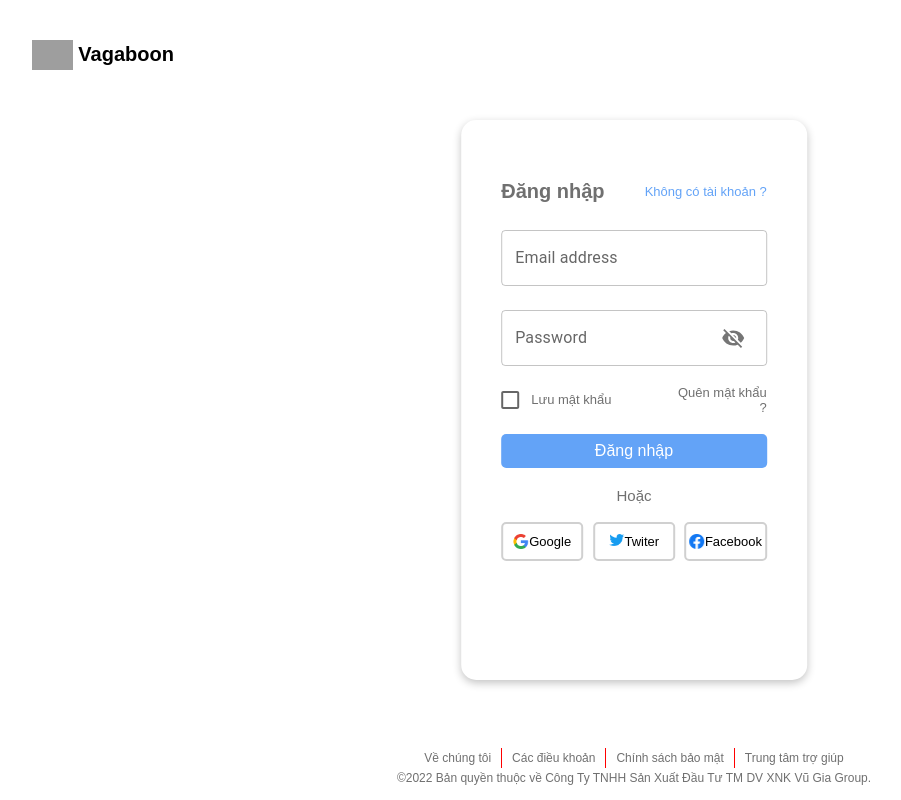
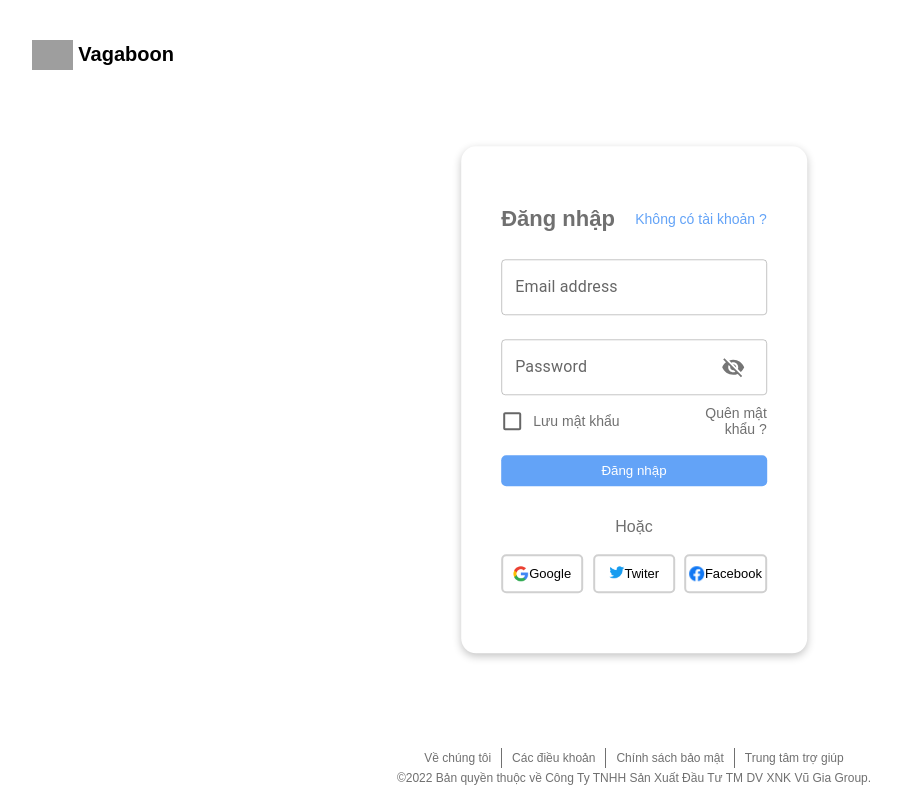
Before and after one commit to dainie17/test_du-an, a React (Create React App) app: page / in a window 1280 px wide. Shown: the whole page, without its empty margins (6-907 px from the left). Built offline with nearby package versions, Linux system fonts and the light colour scheme; grey boxes are pictures that could not be loaded.

Commit message:
login pass 8

```diff
--- a/package.json
+++ b/package.json
@@ -7,6 +7,7 @@
     "@emotion/styled": "^11.10.4",
     "@hookform/resolvers": "^2.9.8",
     "@mui/icons-material": "^5.10.6",
+    "@mui/lab": "^5.0.0-alpha.102",
     "@mui/material": "^5.10.6",
     "@mui/styled-engine-sc": "^5.10.6",
     "@testing-library/jest-dom": "^5.16.5",
--- a/src/CSS/Login_1.css
+++ b/src/CSS/Login_1.css
@@ -27,7 +27,6 @@
 .login{
     margin: 0 auto;
     width: 27%;
-    min-height: 70%;
     top:50%;
     left: 50%;
     transform: translate( -50%, -50%);
@@ -36,7 +35,6 @@
     box-shadow: rgba(0, 0, 0, 0.24) 0px 3px 8px;
     border-radius: 15px;
     padding: 60px 40px;
-    /* width: 27%; */
     display: flex;
     flex-direction: column;
 }
@@ -51,7 +49,7 @@
 
 .title_content{
     width: 50%;
-    font-size: 20px;
+    font-size: 22px;
     font-weight: 750;
     color: #707070;
 }
@@ -61,7 +59,7 @@
     text-align: right;
     color: #63A3F7;
     cursor: pointer;
-    font-size: 13px;
+    font-size: 14px;
 }
 
 .form_login_input{
@@ -77,26 +75,27 @@
     align-items: center;
     justify-content: space-between;
     margin-bottom: 5%;
+    margin-top: 2%;
 }
 
 .form_login_forgetmenot_left{
     width: 50%;
     display: flex;
     align-items: center;
-    margin-left: -12px;
+    margin-left: -10px;
     justify-content: space-between;
 }
 
 .title_chb{
     width: 80%;
-    font-size: 13px;
+    font-size: 14px;
 }
 
 .form_login_forgetmenot p{
     width: 35%;
     text-align: right;
     cursor: pointer;
-    font-size: 13px;
+    font-size: 14px;
 }
 
 
@@ -105,6 +104,8 @@
     background-color: #63A3F7;
     color: white;
     padding: 3% 2%;
+    border: none;
+    cursor: pointer;
     text-align: center;
     border-radius: 5px;
     margin-bottom: 7%;
@@ -113,7 +114,7 @@
 .login_or{
     width: 100%;
     text-align: center;
-    font-size: 15px;
+    font-size: 16px;
     margin-bottom: 7%;
     color: #707070;
 }
@@ -222,6 +223,6 @@
 .about_line{
     width: 1px;
     height: 20px;
-    background: #ff0000;
+    background: #707070;
     margin: 0 10px;
 }
--- a/src/Screen/Login_1.js
+++ b/src/Screen/Login_1.js
@@ -1,26 +1,30 @@
-import React from 'react';
-import * as Yup from 'yup';
-import { yupResolver } from '@hookform/resolvers/yup';
-import { useState } from 'react';
-import { useNavigate } from 'react-router-dom';
-import RHFTextField from '../bo_sung/RHFTextField';
-import { Stack, IconButton, InputAdornment, Checkbox } from '@mui/material';
-import { useForm } from 'react-hook-form';
-import FormProvider from '../bo_sung/FormProvider';
-import '../css/Login_1.css'
-import { Visibility, VisibilityOff } from '@mui/icons-material';
+import React from "react";
+import * as Yup from "yup";
+import { yupResolver } from "@hookform/resolvers/yup";
+import { useState } from "react";
+import { useNavigate } from "react-router-dom";
+import RHFTextField from "../bo_sung/RHFTextField";
+import { Stack, IconButton, InputAdornment, Checkbox } from "@mui/material";
+import { useForm } from "react-hook-form";
+import FormProvider from "../bo_sung/FormProvider";
+import { LoadingButton } from "@mui/lab";
+import "../css/Login_1.css";
+import { Visibility, VisibilityOff } from "@mui/icons-material";
 function Login_1() {
   const navigate = useNavigate();
+
   const [showPassConf, setShowPassConf] = useState(false);
 
   const LoginSchema = Yup.object().shape({
-        email: Yup.string().email('Email must be a valid email address').required('Email is required'),
-        password: Yup.string().required('Password is required'),
+    email: Yup.string()
+      .email("Email must be a valid email address")
+      .required("Email is required"),
+    password: Yup.string().required("Password is required"),
   });
 
   const defaultValues = {
-        email: '',
-        password: '',
+    email: "",
+    password: "",
     remember: true,
   };
 
@@ -35,22 +39,25 @@ function Login_1() {
   } = methods;
 
   const onSubmit = async () => {
-        navigate('/Home', { replace: true });
+    navigate("/Home", { replace: true });
   };
 
   return (
     <div className="container">
       <div className="logo_form">
-                <img className='logo' src='https://pngimg.com/uploads/bmw_logo/bmw_logo_PNG19705.png' />
-                <h1 className='name_logo'>Vagaboon</h1>
+        <img
+          className="logo"
+          src="https://pngimg.com/uploads/bmw_logo/bmw_logo_PNG19705.png"
+        />
+        <h1 className="name_logo">Vagaboon</h1>
       </div>
 
-            <div className='login'>
-                <div className='form_login_title'>
-                    <p className='title_content'>Đăng nhập</p>
-                    <p className='nouser'>Không có tài khoản ?</p>
+      <div className="login">
+        <div className="form_login_title">
+          <p className="title_content">Đăng nhập</p>
+          <p className="nouser">Không có tài khoản ?</p>
         </div>
-                <div className='form_login_input'>
+        <div className="form_login_input">
           <FormProvider methods={methods} onSubmit={handleSubmit(onSubmit)}>
             <Stack spacing={3}>
               <RHFTextField name="email" label="Email address" />
@@ -58,11 +65,13 @@ function Login_1() {
               <RHFTextField
                 name="password"
                 label="Password"
-                                type={showPassConf ? 'text' : 'password'}
+                type={showPassConf ? "text" : "password"}
                 InputProps={{
                   endAdornment: (
                     <InputAdornment position="end">
-                                            <IconButton onClick={() => setShowPassConf(!showPassConf)}>
+                      <IconButton
+                        onClick={() => setShowPassConf(!showPassConf)}
+                      >
                         {showPassConf ? <Visibility /> : <VisibilityOff />}
                       </IconButton>
                     </InputAdornment>
@@ -70,60 +79,54 @@ function Login_1() {
                 }}
               />
             </Stack>
+            <div className="form_login_forgetmenot">
+              <div className="form_login_forgetmenot_left">
+                <Checkbox />
+                <div className="title_chb">Lưu mật khẩu</div>
+              </div>
+              <p>Quên mật khẩu ?</p>
+            </div>
+            <button className='form_login_btn' type="submit" loading={isSubmitting}>
+                    Đăng nhập
+                </button>
           </FormProvider>
         </div>
 
-                <div className='form_login_forgetmenot'>
-                    <div className='form_login_forgetmenot_left'>
-                        <Checkbox />
-                        <div className='title_chb'>Lưu mật khẩu</div>
-                    </div>
-                    <p>Quên mật khẩu ?</p>
+        <div className="login_or">Hoặc</div>
+        <div className="form_login_with">
+          <div className="btn_gg">
+            <div className="logo_gg"></div>
+            <div className="title_gg">Google</div>
           </div>
 
-                <div className='form_login_btn'>
-                    Đăng nhập
+          <div className="btn_tw">
+            <div className="logo_tw" />
+            <div className="title_tw">Twiter</div>
           </div>
-                <div className='login_or'>Hoặc</div>
-                <div className='form_login_with'>
 
-                    <div className='btn_gg'>
-                        <div className='logo_gg'></div>
-                        <div className='title_gg'>
-                            Google
+          <div className="btn_fb">
+            <div className="logo_fb"></div>
+            <div className="title_fb">Facebook</div>
+          </div>
         </div>
       </div>
 
-                    <div className='btn_tw'>
-                        <div  className='logo_tw'/>
-                        <div className='title_tw'>
-                            Twiter
+      <div className="footer_login">
+        <div className="footer_login_content">
+          <div className="about_we">Về chúng tôi</div>
+          <div className="about_line"></div>
+          <div className="about_we">Các điều khoản</div>
+          <div className="about_line"></div>
+          <div className="about_we">Chính sách bảo mật</div>
+          <div className="about_line"></div>
+          <div className="about_we">Trung tâm trợ giúp</div>
+        </div>
+        <div className="">
+          ©2022 Bản quyền thuộc về Công Ty TNHH Sản Xuất Đầu Tư TM DV XNK Vũ Gia
+          Group.
         </div>
       </div>
-
-                    <div className='btn_fb'>
-                        <div className='logo_fb'></div>
-                        <div className='title_fb'>
-                            Facebook
     </div>
-                    </div>
-
-                </div>
-            </div>
-
-            <div className='footer_login'>
-                <div className='footer_login_content'>
-                    <div className='about_we'>Về chúng tôi</div>
-                    <div className='about_line'></div>
-                    <div className='about_we'>Các điều khoản</div>
-                    <div className='about_line'></div>
-                    <div className='about_we'>Chính sách bảo mật</div>
-                    <div className='about_line'></div>
-                    <div className='about_we'>Trung tâm trợ giúp</div>
-                </div>
-                <div className=''>©2022 Bản quyền thuộc về Công Ty TNHH Sản Xuất Đầu Tư TM DV XNK Vũ Gia Group.</div>
-            </div>
-        </div>
-    )
+  );
 }
 export default Login_1;
```
Also changed, not shown: 1 other file (tests, documents, lock files or other folders). Lines whose indentation alone changed are shown as unchanged.
